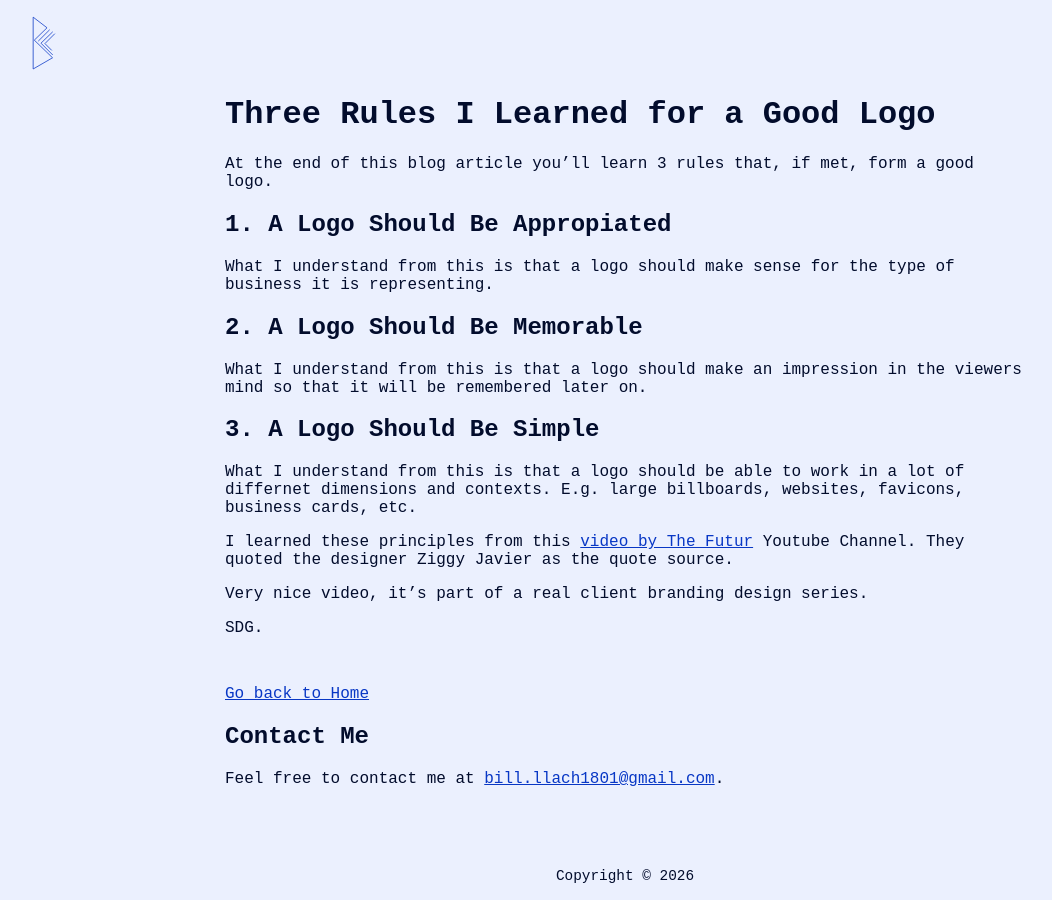
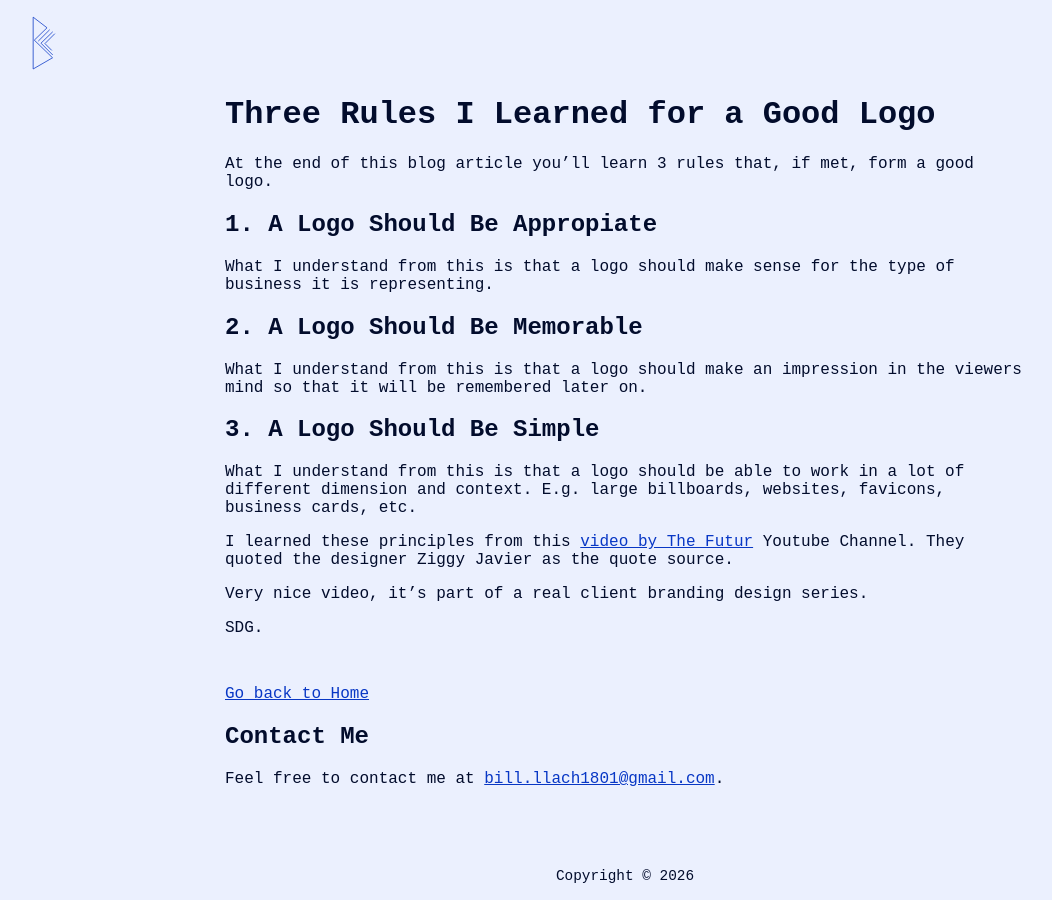
Before and after one commit to tony-coder-18/bill-antony-llach-blog, a Jekyll site: the page built from _posts/2026-04-17-three-rules-for-good-logo.md, in a window 1280 px wide. Shown: the whole page, without its empty margins (15-1067 px from the left). Built offline with Jekyll 4.4.1, drawn with Linux system fonts in a browser that asks for light colours.

Commit message:
fix typos in the last article

```diff
--- a/_posts/2026-04-17-three-rules-for-good-logo.md
+++ b/_posts/2026-04-17-three-rules-for-good-logo.md
@@ -8,7 +8,7 @@ categories: "blog"
 At the end of this blog article you'll learn 3 rules
 that, if met, form a good logo.
 
-## 1. A Logo Should Be Appropiated
+## 1. A Logo Should Be Appropiate
 What I understand from this is that a logo should make sense for the type of
 business it is representing.
 
@@ -18,7 +18,7 @@ viewers mind so that it will be remembered later on.
 
 ## 3. A Logo Should Be Simple
 What I understand from this is that a logo should be able to work
-in a lot of differnet dimensions and contexts. E.g. large billboards, websites,
+in a lot of different dimension and context. E.g. large billboards, websites,
 favicons, business cards, etc.
 
 
```
